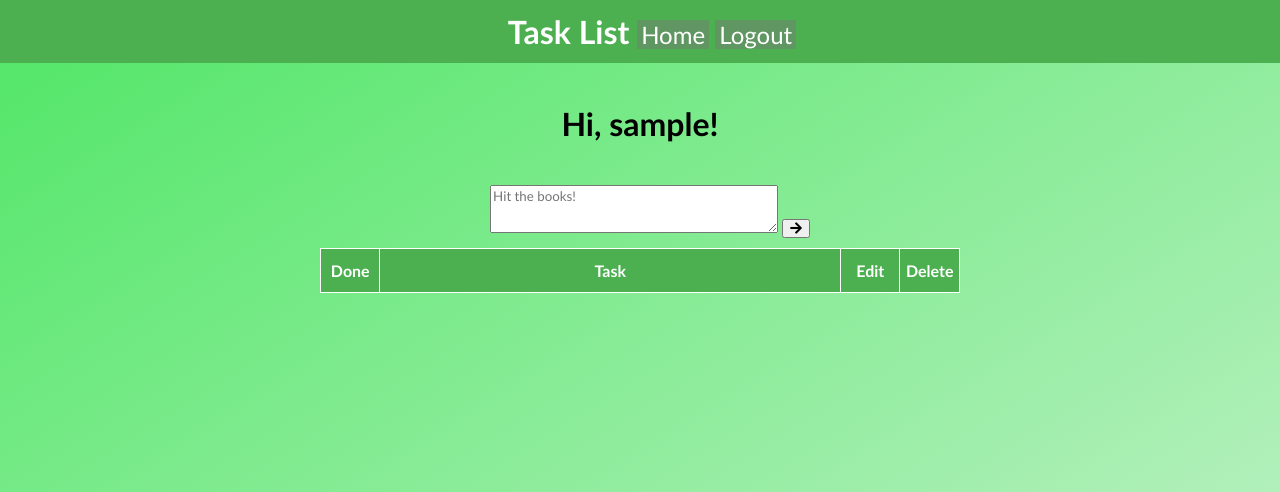
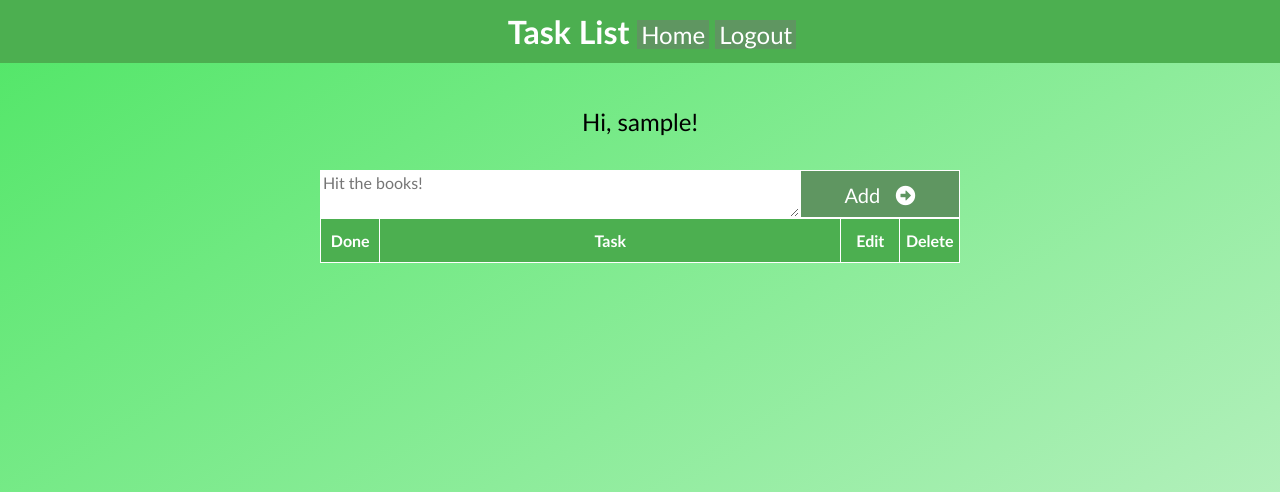
Before and after one commit to kcotten/taskapp, a Flask app: page / in a window 1280 px wide. Shown: the top 492 px of the page. Run offline with Flask 2, Linux system fonts and the light colour scheme; the visitor is signed in with stand-in values (Sample User, id 1); data comes from the database, SQL or seed files in the repository; data that the repository does not hold is empty; some libraries are stand-ins or nearby versions.

Commit message:
Continued face lift

```diff
--- a/src/app/forms.py
+++ b/src/app/forms.py
@@ -13,8 +13,10 @@ class LoginForm(FlaskForm):
 
 class RegistrationForm(FlaskForm):
     username = StringField('Username', validators=[DataRequired()])
-    email = StringField('Email', validators=[DataRequired(), Email()])
-    password = PasswordField('Password', validators=[DataRequired()])
+    email = StringField('Email', validators=[
+                        DataRequired(), Email(message='Not a valid email address.')])
+    password = PasswordField('Password', validators=[
+                             DataRequired(message='Please enter a password.')])
     password2 = PasswordField(
         'Repeat Password', validators=[DataRequired(), EqualTo('password')])
     submit = SubmitField('Register')
@@ -33,4 +35,3 @@ class RegistrationForm(FlaskForm):
 class TaskForm(FlaskForm):
     task = TextAreaField('What to do next', validators=[
         DataRequired(), Length(min=1, max=140)])
-    #submit = SubmitField('Submit')
--- a/src/app/routes.py
+++ b/src/app/routes.py
@@ -19,7 +19,7 @@ def index():
 @app.route('/add', methods=['GET', 'POST'])
 def add():
     body = request.json['body']
-    print(body)
+    body = body.strip('\n')
     task = Task(body=body, user_id=current_user.id)
     db.session.add(task)
     db.session.commit()
@@ -28,7 +28,6 @@ def add():
         id=int(ret.id),
         data=ret.body
     )
-    print('Task added')
     return jsonify(task=taskToAdd)
 
 
--- a/src/app/static/scripts.js
+++ b/src/app/static/script.js
@@ -77,10 +77,9 @@ var app = function () {
         task.isChecked = false;
         if (task.isEditing) {
             task.editIsFocus = true;
-            console.log("Editing...");
         } else {
             task.isEditing = false;
-            console.log("Launching update...");
+            task.editIsFocus = false;
             updateTask(task);
         }
     }
--- a/src/app/static/styles.css
+++ b/src/app/static/styles.css
@@ -26,6 +26,8 @@
 
 #user_taskList tr:nth-child(even){background-color: #f2f2f2;}
 
+#user_taskList tr:nth-child(odd){background-color: #f2f2f2b6;}
+
 #user_taskList tr:hover {background-color: #ddd;}
 
 .tableLeftColumn {
@@ -43,6 +45,7 @@
 
 .greet {
   font-family: "Trebuchet MS", Arial, Helvetica, sans-serif;
+  font-size: x-large;
   margin: auto;
   width: 50%;
   padding: 10px;
@@ -62,7 +65,6 @@
 #taskForm {
   margin: auto;
   width: 100%;
-  padding: 10px;
   text-align: center;
 }
 
@@ -110,15 +112,20 @@
 
 textarea {
   font-family: "Trebuchet MS", Arial, Helvetica, sans-serif;
+  font-size: 16px;
   height: 6%;
-  width: 45%;
+  width: 75%;
+  border: 1px solid white;
 }
 
 /* Alert - position it at the top and in the middle of the screen */
-.alert {
+/* Error:   background-color: #ff8c84; */
+/* Warning: background-color: */
+/* Info:    background-color: #84b5ff*/
+#alert {
   font-family: "Trebuchet MS", Arial, Helvetica, sans-serif;
   padding: 20px;
-  background-color: #ff8c84;
+  background-color: #84b5ff;
   color: black;
   opacity: 1;
   margin-bottom: 15px;
@@ -153,3 +160,53 @@ textarea {
 body{
   margin:0;
 }
+
+.inputArrow {
+  font-family: "Trebuchet MS", Arial, Helvetica, sans-serif;
+  padding: 12px 16px;
+  font-size: 20px;
+  cursor: pointer;
+  float: right;
+  height: 6%;
+  color: white;
+  border: 1px solid white;
+  width: 25%;
+  background-color: #5f9661;
+}
+
+.editArrow {
+  margin: 0;
+  margin-left: 5%;
+  width:15%;
+  position: absolute;
+  font-size: 16px;
+  padding: 0;
+  height: 18%;
+  top: 50%;
+  -ms-transform: translateY(-50%);
+  transform: translateY(-50%);
+}
+
+.editingColumn {
+  position: relative;
+}
+
+.errors {
+  font-family: "Trebuchet MS", Arial, Helvetica, sans-serif;
+  list-style: none;
+  margin: 10px 0;
+  position: absolute;
+  z-index: 10;
+  right: -222px;
+  top: 0;
+  bottom: 0;
+  background: #fae7ea;
+  padding: 9px 15px;
+  border-radius: 3px;
+  border: 1px solid #e1c5c5;
+  color: #8d7575;
+  width: 182px;
+  text-align: center;
+  height: fit-content;
+  margin: auto;
+}
--- a/src/app/templates/base.html
+++ b/src/app/templates/base.html
@@ -36,11 +36,24 @@
     {% with messages = get_flashed_messages() %}
     {% if messages %}
     {% for message in messages %}
-    <div class="alert">
+    <div id="alert">
       <span class="close" onclick="this.parentElement.style.display='none';">&times;</span>
       {{ message }}
     </div>
     {% endfor %}
+    <script>
+      setTimeout(
+        function () {
+          var division = document.getElementById('alert');
+          console.log(division)
+          division.style.transition = ' opacity ' + 3 + 's';
+          division.style.opacity = 0;
+          division.addEventListener('transitionend', function () {
+            division.style.display = 'none';
+          });
+
+        }, 2000);
+    </script>
     {% endif %}
     {% endwith %}
     {% block content %}{% endblock %}
--- a/src/app/templates/index.html
+++ b/src/app/templates/index.html
@@ -9,11 +9,12 @@
 </script>
 <div id="vue-div">
   <div class="greet">
-    <h1>Hi, {{ current_user.username }}!</h1>
+    <p>Hi, {{ current_user.username }}!</p>
   </div>
   <div id="taskForm">
     <textarea v-model="newTask" placeholder="Hit the books!" v-on:keyup.enter="addTask(newTask)"></textarea>
-    <button v-on:click="addTask(newTask)"><span><i class="fas fa-arrow-right"></i></span></button>
+    <button class="inputArrow" v-on:click="addTask(newTask)"><span>Add&nbsp;&nbsp;
+        <i class="fas fa-arrow-alt-circle-right"></i></span></button>
   </div>
   <table id="user_taskList">
     <tr>
@@ -31,9 +32,10 @@
         <i id="'checkbox_' + task.id" class="far fa-check-square" v-on:mouseover='taskCheckboxMouseover(task)'
           v-on:mouseout='taskCheckboxMouseover(task)' v-on:click='checkTask(task)'></i>
       </td>
-      <td v-if="task.isEditing" class="tableLeftColumn">
+      <td v-if="task.isEditing" class="tableLeftColumn editingColumn">
         <textarea rows="8" cols="128" v-model="task.data" v-on:keyup.ctrl.enter='editTask(task)'></textarea>
-        <button v-on:click="editTask(task)"><span><i class="fas fa-arrow-right"></i></span></button>
+        <button class="inputArrow editArrow" v-on:click="editTask(task)"><span><i
+              class="fas fa-arrow-alt-circle-right"></i></span></button>
       </td>
       <!-- For logging use :load="log(task)"-> " -->
       <td v-if="!task.isEditing" class="tableLeftColumn" :id="'taskBody_' + task.id">
@@ -59,5 +61,5 @@
     </tr>
   </table>
 </div>
-<script src="/static/scripts.js" charset="utf-8"></script>
+<script src="/static/script.js" charset="utf-8"></script>
 {% endblock %}
--- a/src/app/templates/login.html
+++ b/src/app/templates/login.html
@@ -22,6 +22,6 @@
     <p>{{ form.remember_me() }} {{ form.remember_me.label }}</p>
     <p>{{ form.submit() }}</p>
   </form>
-  <p>New User? <a href="{{ url_for('register') }}">Click to Register!</a></p>
+  <p class="greet">New User? <a href="{{ url_for('register') }}">Click to Register!</a></p>
 </div>
 {% endblock %}
```
Also changed, not shown: src/app/templates/register.html (+5 -5 lines).
